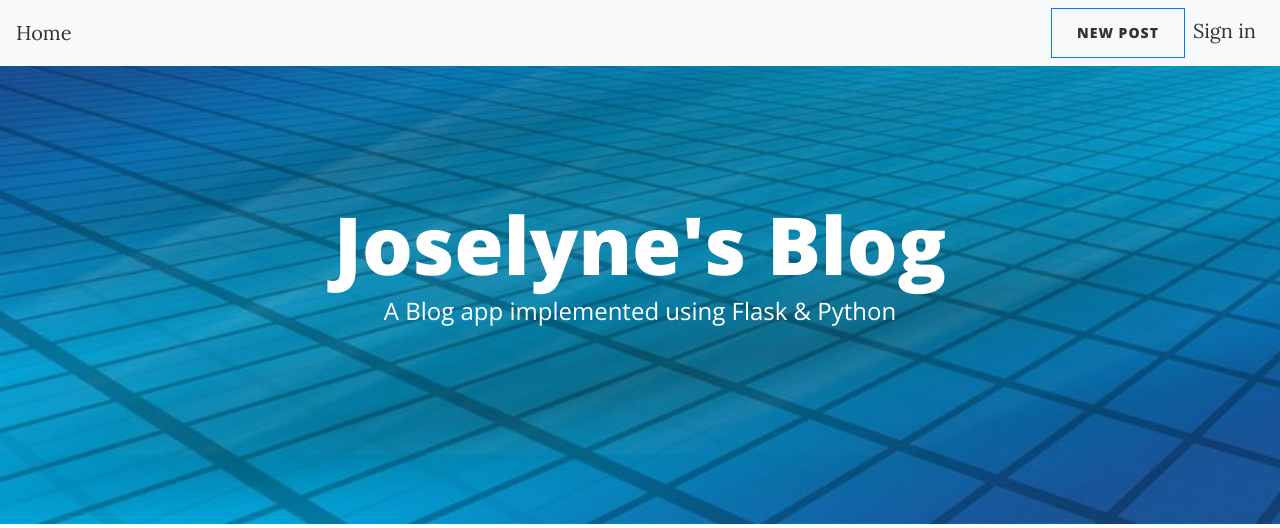
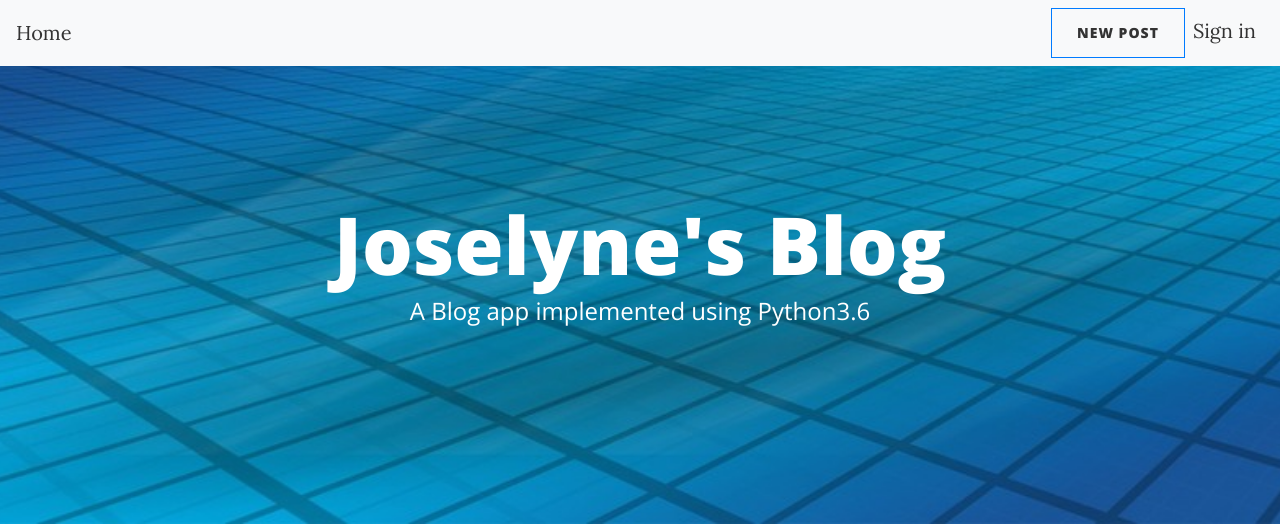
Before and after one commit to wecode12/Blog-Project, a Flask app: page / in a window 1280 px wide. Shown: the top 528 px of the page. Run offline with Flask 2, Linux system fonts and the light colour scheme; data that the repository does not hold is empty; some libraries are stand-ins or nearby versions.

Commit message:
files added

```diff
--- a/app/templates/index.html
+++ b/app/templates/index.html
@@ -61,7 +61,7 @@
         <div class="col-lg-8 col-md-10 mx-auto">
           <div class="site-heading">
             <h1>Joselyne's Blog</h1>
-            <span class="subheading">A Blog app implemented using Flask & Python</span>
+            <span class="subheading">A Blog app implemented using  Python3.6</span>
           </div>
         </div>
       </div>
```
